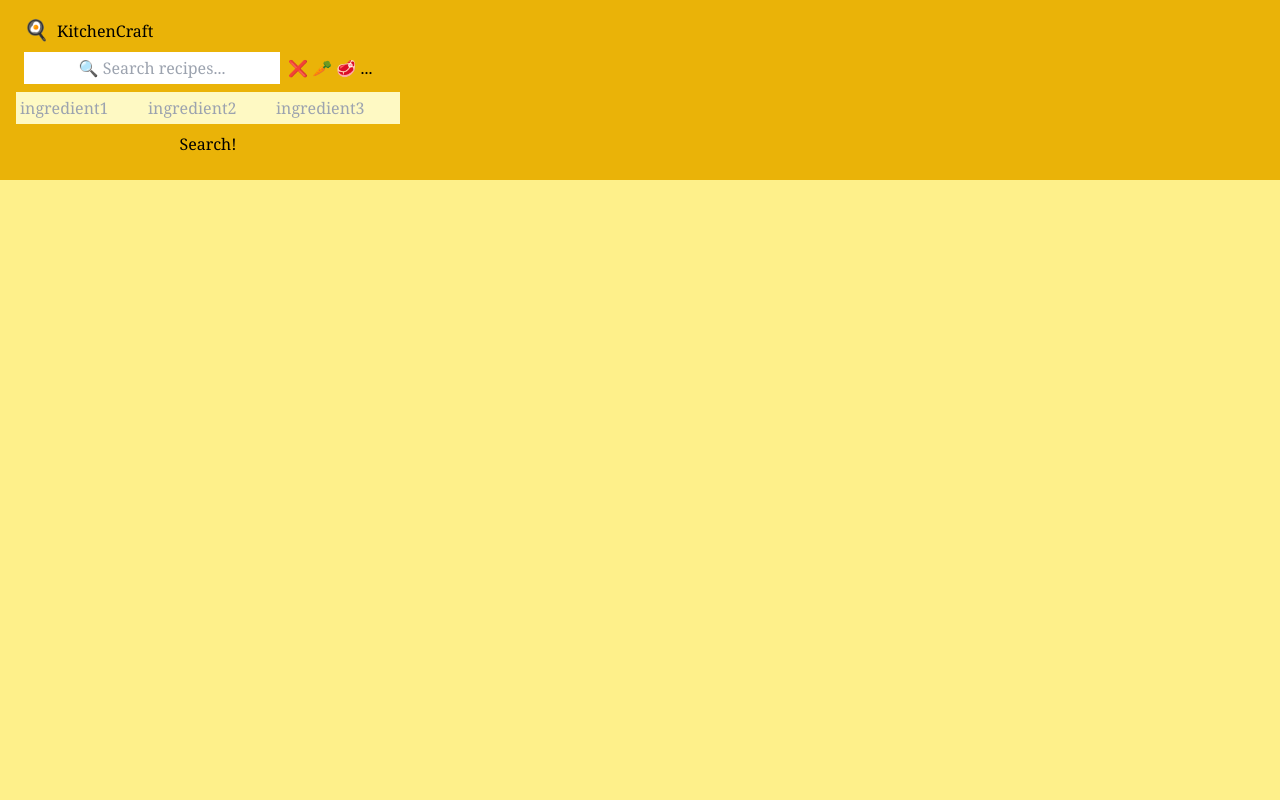
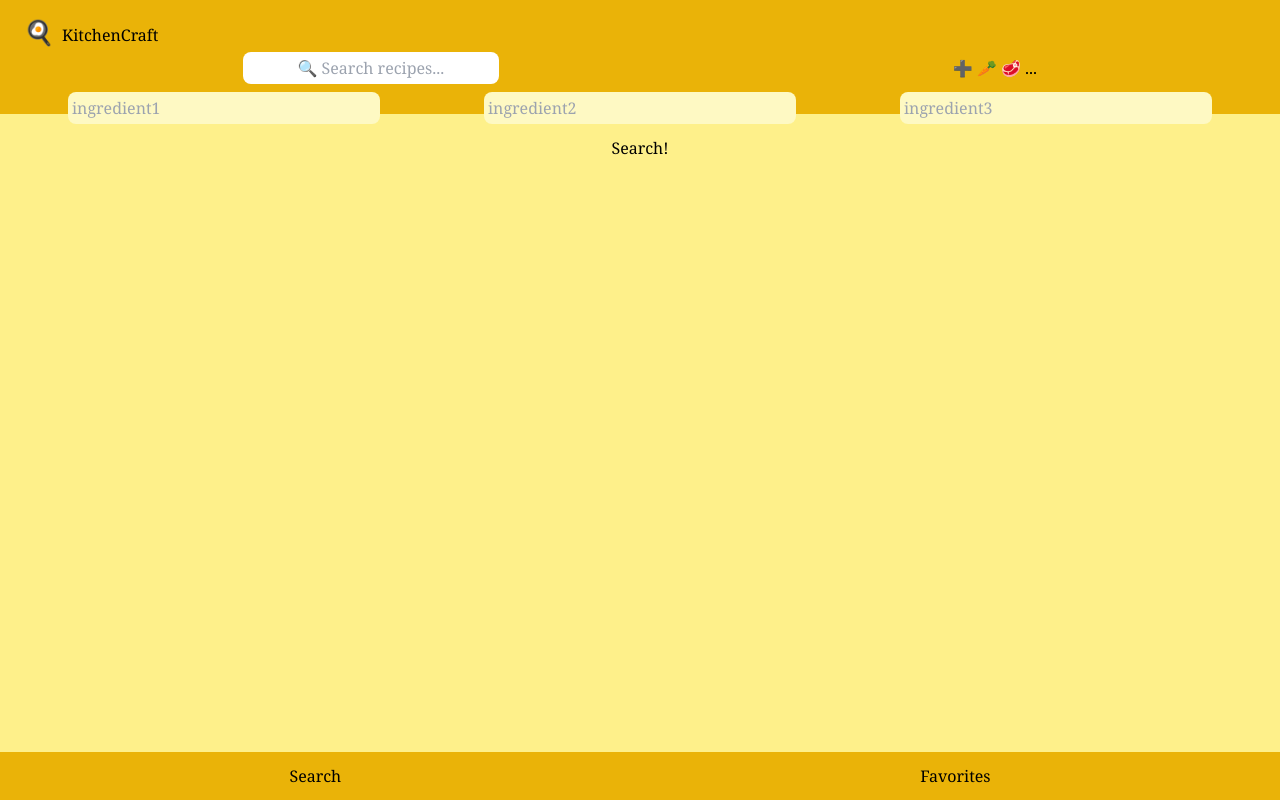
Before and after one commit to tyyin98/myChef, a React (Vite) app: page / in a window 1280 px wide. Both pictures are taken after a click on the button "➕ 🥕 🥩 ...". Built offline with nearby package versions, Linux system fonts and the light colour scheme.

Commit message:
improved UI, added fav page

```diff
--- a/src/App.jsx
+++ b/src/App.jsx
@@ -5,6 +5,8 @@ import NavBar from "./components/NavBar/NavBar";
 import SearchRecipe from "./components/NavBar/SearchRecipe";
 import RecipeList from "./components/Recipe/RecipeList";
 import RecipeDetail from "./components/Recipe/RecipeDetail";
+import BottomNav from "./components/BottomNav/BottomNav";
+import Favorites from "./components/Favorites/Favorites";
 // import RecipeItem from "./components/Recipe/RecipeItem";
 
 function App() {
@@ -16,12 +18,13 @@ function App() {
   const [isLoading, setIsLoading] = useState(false);
   const [isDetailOpen, setIsDetailOpen] = useState(false);
   const [currRecipeId, setCurrRecipeId] = useState();
+  const [isOnSearchPage, setIsOnSearchPage] = useState(true);
 
   return (
     <>
-      <div className="">
       <NavBar>
         <Logo />
+        {isOnSearchPage ? (
           <SearchRecipe
             query={query}
             setQuery={setQuery}
@@ -37,6 +40,9 @@ function App() {
             setIsLoading={setIsLoading}
             setCurrRecipeId={setCurrRecipeId}
           />
+        ) : (
+          "placeholder for fav page"
+        )}
       </NavBar>
       {isDetailOpen && (
         <RecipeDetail
@@ -49,15 +55,20 @@ function App() {
       <div className="mx-auto w-11/12 overflow-scroll bg-transparent">
         {isLoading ? (
           "Loading..."
-          ) : (
+        ) : isOnSearchPage ? (
           <RecipeList
             searchResults={searchResults}
             setIsDetailOpen={setIsDetailOpen}
             setCurrRecipeId={setCurrRecipeId}
           />
+        ) : (
+          <Favorites />
         )}
       </div>
-      </div>
+      <BottomNav
+        isOnSearchPage={isOnSearchPage}
+        setIsOnSearchPage={setIsOnSearchPage}
+      />
     </>
   );
 }
--- /dev/null
+++ b/src/components/BottomNav/BottomNav.jsx
@@ -0,0 +1,23 @@
+function BottomNav({ isOnSearchPage, setIsOnSearchPage }) {
+  function handleSearchButton() {
+    if (!isOnSearchPage) {
+      setIsOnSearchPage(true);
+    }
+  }
+
+  function handleFavButton() {
+    if (isOnSearchPage) {
+      setIsOnSearchPage(false);
+    }
+  }
+  return (
+    <div className="fixed inset-x-0 bottom-0 bg-yellow-500 ">
+      <div className="flex h-12 items-center justify-around">
+        <button onClick={() => handleSearchButton()}>Search</button>
+        <button onClick={() => handleFavButton()}>Favorites</button>
+      </div>
+    </div>
+  );
+}
+
+export default BottomNav;
--- /dev/null
+++ b/src/components/Favorites/Favorites.jsx
@@ -0,0 +1,5 @@
+function Favorites() {
+  return <div>favorites page </div>;
+}
+
+export default Favorites;
--- a/src/components/NavBar/Ingredients.jsx
+++ b/src/components/NavBar/Ingredients.jsx
@@ -54,34 +54,30 @@ function Ingredients({
   }
 
   return (
-    <div className="grid-cols-3">
-      <span className="sm:block md:inline">
+    <div className="flex items-center justify-around py-1">
       <input
-          className="w-1/3 bg-yellow-100 p-1"
+        className="w-3/12 rounded-lg bg-yellow-100 p-1"
         placeholder="ingredient1"
         value={ingred1}
         onChange={(e) => handleChangeIngred1(e.target.value)}
         onKeyDown={handleKeyDown}
       />
-      </span>
-      <span className="sm:block md:inline">
+
       <input
-          className="w-1/3 bg-yellow-100 p-1"
+        className=" w-3/12 rounded-lg bg-yellow-100 p-1"
         placeholder="ingredient2"
         value={ingred2}
         onChange={(e) => handleChangeIngred2(e.target.value)}
         onKeyDown={handleKeyDown}
       />
-      </span>
-      <span className="sm:block md:inline">
+
       <input
-          className="w-1/3 bg-yellow-100 p-1"
+        className="w-3/12 rounded-lg bg-yellow-100 p-1"
         placeholder="ingredient3"
         value={ingred3}
         onChange={(e) => handleChangeIngred3(e.target.value)}
         onKeyDown={handleKeyDown}
       />
-      </span>
     </div>
   );
 }
--- a/src/components/NavBar/Logo.jsx
+++ b/src/components/NavBar/Logo.jsx
@@ -1,7 +1,7 @@
 function Logo() {
   return (
     <div>
-      <span className="m-2 text-xl">🍳</span>
+      <span className="m-2 text-2xl">🍳</span>
       <span>KitchenCraft</span>
     </div>
   );
--- a/src/components/NavBar/NavBar.jsx
+++ b/src/components/NavBar/NavBar.jsx
@@ -1,7 +1,11 @@
 import PropTypes from "prop-types";
 
 function NavBar({ children }) {
-  return <div className="grid-rows-2 bg-yellow-500  p-4 ">{children}</div>;
+  return (
+    <div className="h-[calc(100vh/7)] grid-rows-2  bg-yellow-500 p-4">
+      {children}
+    </div>
+  );
 }
 
 export default NavBar;
--- a/src/components/NavBar/SearchRecipe.jsx
+++ b/src/components/NavBar/SearchRecipe.jsx
@@ -57,19 +57,17 @@ function SearchRecipe({
   }
 
   return (
-    <div className="flex-col items-center justify-center sm:w-96">
-      <div className="grid-cols-2">
+    <div className="flex-col items-center justify-center ">
+      <div className="flex items-center justify-around ">
         <input
-          className="m-2 h-8 w-64  p-2 placeholder:text-center"
+          className="my-1 h-8 w-64  rounded-lg p-2 placeholder:text-center"
           type="text"
           placeholder="🔍 Search recipes..."
           value={query}
           onChange={(e) => handleQueryChange(e.target.value)}
           onKeyDown={handleKeyDown}
         />
-        <button onClick={() => toggleAdding()}>
-          {isAdding ? "❌" : "➕"} 🥕 🥩 ...
-        </button>
+        <button onClick={() => toggleAdding()}> ➕ 🥕 🥩 ...</button>
       </div>
       {isAdding && (
         <div>
--- a/src/components/Recipe/RecipeItem.jsx
+++ b/src/components/Recipe/RecipeItem.jsx
@@ -5,11 +5,13 @@ function RecipeItem({ title, imageSrc, id, setIsDetailOpen, setCurrRecipeId }) {
   }
 
   return (
-    <li className="list-none bg-yellow-100" onClick={handleClickItem}>
-      <div className="flex items-center justify-between">
-        <img className="w-32 p-2" src={imageSrc} alt={title} id={id} />
-        <div>{title}</div>
-      </div>
+    <li
+      className="flex list-none items-center justify-start overflow-scroll border-b border-t border-white"
+      onClick={handleClickItem}
+    >
+      <img className="w-32 p-2" src={imageSrc} alt={title} id={id} />
+      <div>{title}</div>
+      <div>➕ ⭐️</div>
     </li>
   );
 }
--- a/src/components/Recipe/RecipeList.jsx
+++ b/src/components/Recipe/RecipeList.jsx
@@ -1,10 +1,9 @@
 import RecipeItem from "./RecipeItem";
 
 function RecipeList({ searchResults, setIsDetailOpen, setCurrRecipeId }) {
-  return (
-    <ul>
-      {searchResults
-        ? searchResults.map((item) => (
+  return searchResults.length > 0 ? (
+    <ul className=" mt-5 h-[75vh] overflow-y-auto rounded-lg bg-yellow-100 px-4 py-2">
+      {searchResults.map((item) => (
         <RecipeItem
           key={item.title}
           title={item.title}
@@ -13,9 +12,10 @@ function RecipeList({ searchResults, setIsDetailOpen, setCurrRecipeId }) {
           setIsDetailOpen={setIsDetailOpen}
           setCurrRecipeId={setCurrRecipeId}
         />
-          ))
-        : ""}
+      ))}
     </ul>
+  ) : (
+    ""
   );
 }
 
```
Also changed, not shown: prettier.config.cjs (+4 -4 lines), .prettierrc.json (added). Lines whose indentation alone changed are shown as unchanged.
